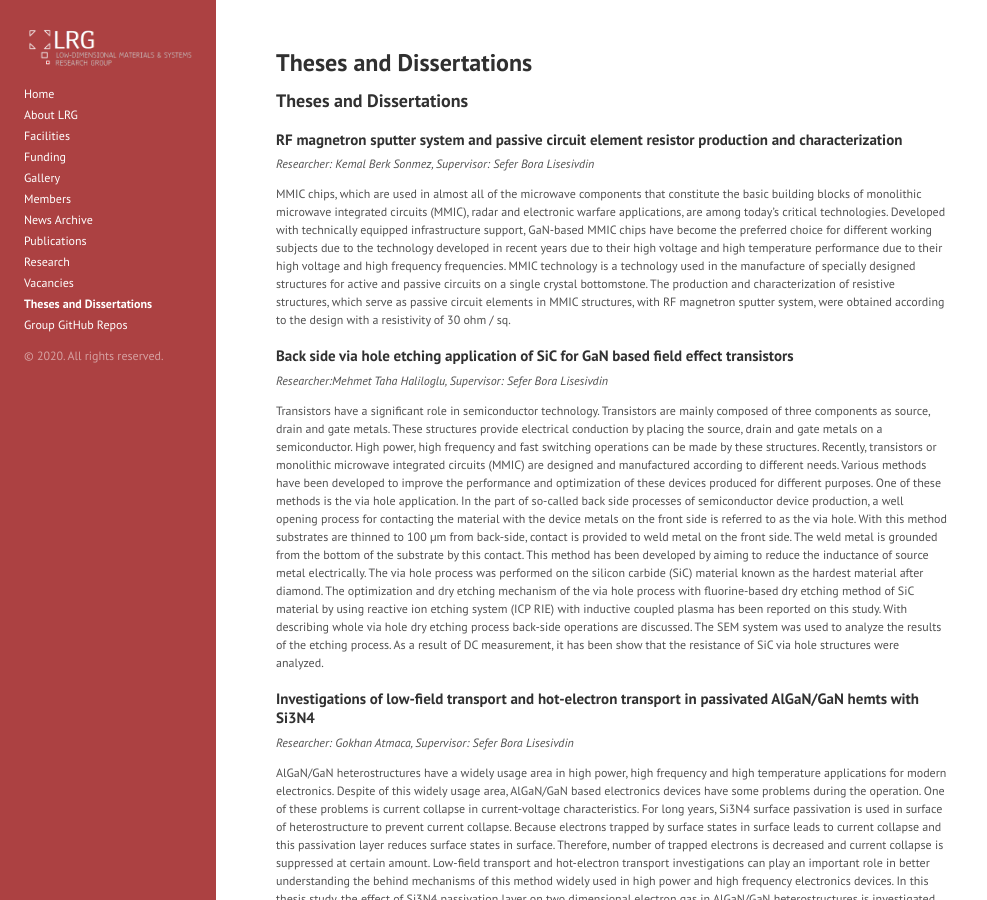
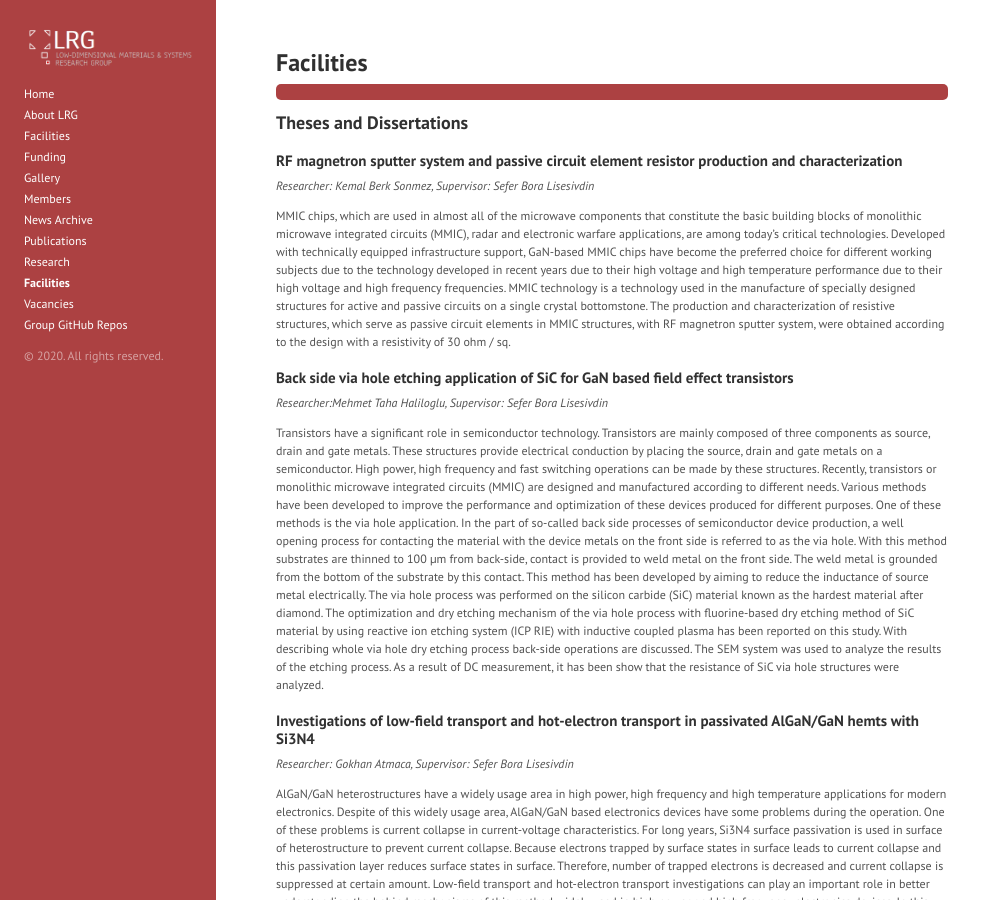
Before and after one commit to lrgresearch/oldwebsite, a Jekyll site: the page built from theses-and-dissertations.md, in a window 1280 px wide and 900 px high. Shown: the whole window, without its empty margins (0-987 px from the left). Built offline with Jekyll 4.4.1, drawn with Linux system fonts in a browser that asks for light colours; our own code applies the rules of GitHub Pages for plain Markdown files.

Commit message:
Update theses-and-dissertations.md

```diff
--- a/theses-and-dissertations.md
+++ b/theses-and-dissertations.md
@@ -1,3 +1,10 @@
+---
+layout: page
+title: Facilities
+---
+
+![Image](files/ribbon.png)
+
 ## Theses and Dissertations
 
 ### RF magnetron sputter system and passive circuit element resistor production and characterization
```
